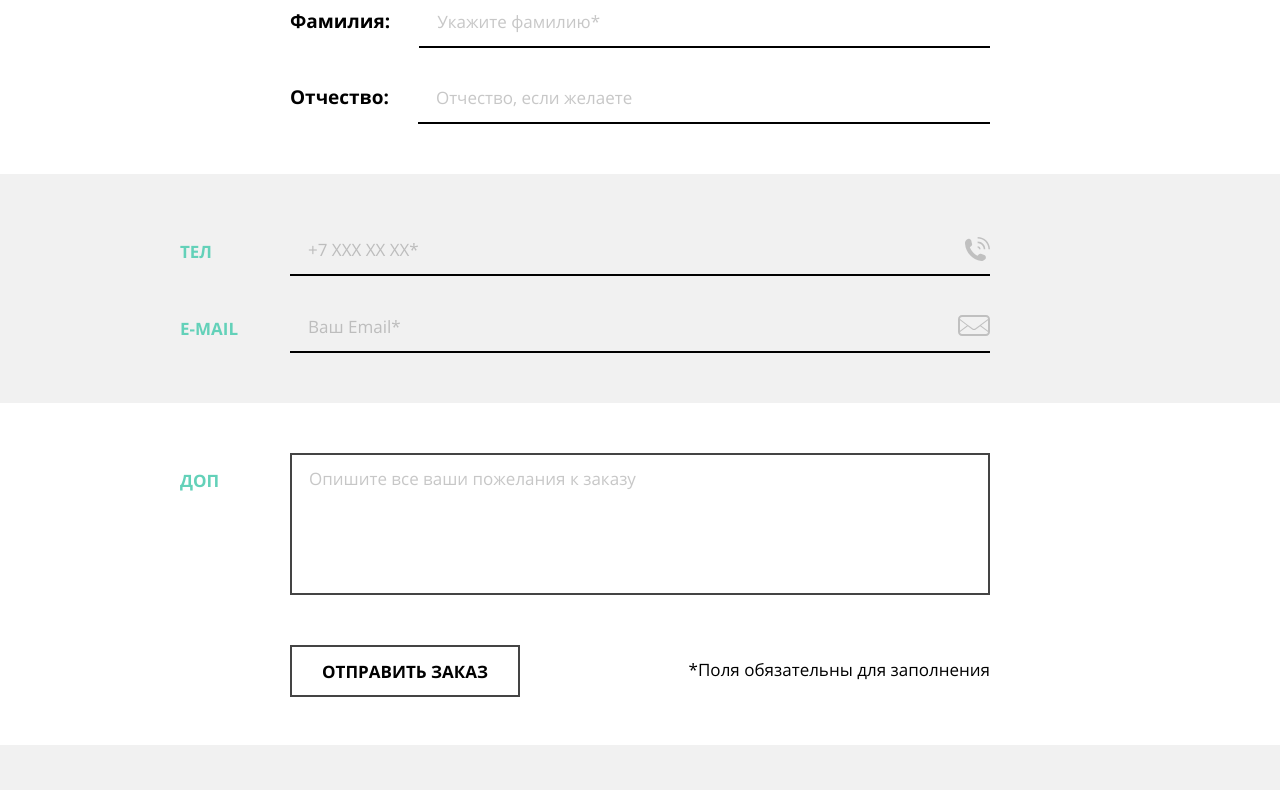
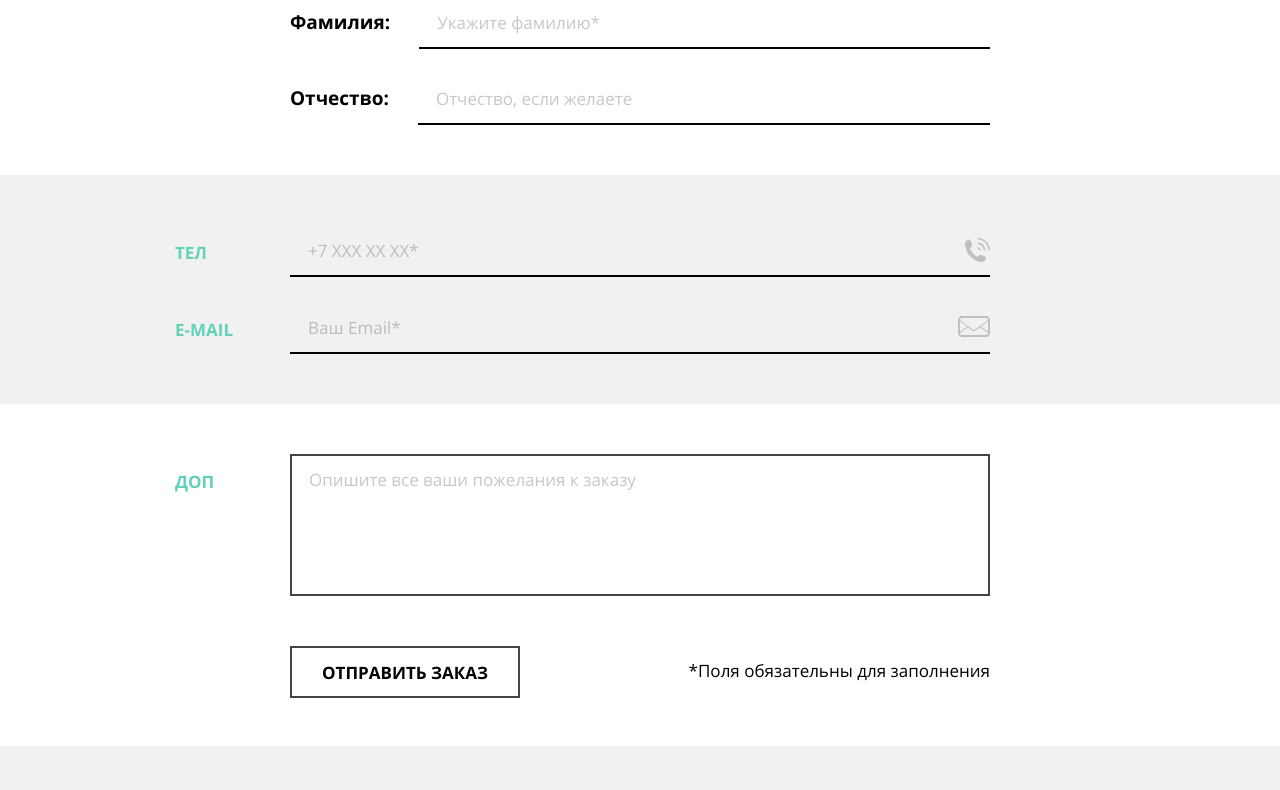
Before and after one commit to pkarev/20502-mishka, a website: page form.html in a window 1280 px wide. Shown: the part 1114-1904 px from the top of the page. Drawn offline with nearby package versions, Linux system fonts and the light colour scheme; files that its build step writes are made by us from their sources.

Commit message:
Исправления по итоговой проверке

```diff
--- a/form.html
+++ b/form.html
@@ -43,19 +43,24 @@
   </header>
   <main class="main-form">
     <form class="order-form" method="post" action="https://echo.htmlacademy.ru/">
+      <div class="container">
         <p class="order-form__text">Мы будем рады воплотить в жизнь ваши пожелания! Заполните простую форму заказа и мы свяжемся с вами, чтобы уточнить детали.</p>
+      </div>
       <fieldset class="order-form__fieldset">
-        <div class="order-form__flex-inner container container--fieldset">
+        <div class="order-form__flex-inner container">
           <h2 class="order-form__fieldset-caption">Тип</h2>
+          <div class="order-form__input-wrapper">
             <input class="order-form__input-radio order-form__input-radio--checked" type="radio" name="type" value="interior" id="interior" checked>
             <label class="order-form__label order-form__label--mb-smaller order-form__label--width100" for="interior">Аксессуар для интерьера</label>
             <input class="order-form__input-radio" type="radio" name="type" value="toy" id="toy">
             <label class="order-form__label order-form__label--mb-zero order-form__label--width100" for="toy">Детская игрушка</label>
           </div>
+        </div>
       </fieldset>
       <fieldset class="order-form__fieldset order-form__fieldset--bg-gray">
-        <div class="order-form__flex-inner container container--fieldset">
+        <div class="order-form__flex-inner container">
           <h2 class="order-form__fieldset-caption">Цвет</h2>
+          <div class="order-form__input-wrapper">
             <input class="order-form__input-checkbox order-form__input-checkbox--checked" type="checkbox" name="white" value="white" id="white" checked>
             <label class="order-form__label order-form__label" for="white">Белый</label>
             <input class="order-form__input-checkbox order-form__input-checkbox--checked" type="checkbox" name="gray" value="gray" id="gray" checked>
@@ -69,10 +74,12 @@
             <input class="order-form__input-checkbox" type="checkbox" name="orange" value="orange" id="orange">
             <label class="order-form__label order-form__label order-form__label--mb-zero" for="orange">Оранжевый</label>
           </div>
+        </div>
       </fieldset>
       <fieldset class="order-form__fieldset">
-        <div class="order-form__flex-inner container container--fieldset">
+        <div class="order-form__flex-inner container">
           <h2 class="order-form__fieldset-caption">ФИО</h2>
+          <div class="order-form__input-wrapper">
             <label class="order-form__label order-form__label--text-fields" for="name">Имя:</label>
             <input class="order-form__input-text" type="text" placeholder="Введите ваше имя*" name="name" id="name" required>
             <label class="order-form__label order-form__label--text-fields" for="surname">Фамилия:</label>
@@ -80,23 +87,30 @@
             <label class="order-form__label order-form__label--text-fields order-form__label--mb-zero" for="patronymic">Отчество:</label>
             <input class="order-form__input-text order-form__input-text--mb-zero" type="text" placeholder="Отчество, если желаете" name="pathronymic" id="patronymic">
           </div>
+        </div>
       </fieldset>
       <fieldset class="order-form__fieldset order-form__fieldset--bg-gray order-form__fieldset--pb-smaller">
-        <div class="order-form__flex-inner container container--fieldset">
+        <div class="order-form__flex-inner container">
           <h2 class="order-form__fieldset-caption order-form__fieldset-caption--mb-smaller">Тел</h2>
+          <div class="order-form__input-wrapper">
             <input class="order-form__input-text order-form__input-text--icon-phone order-form__input-text--mb-zero" type="tel" placeholder="+7 XXX XX XX*" name="phone" id="phone" required>
+          </div>
         </div>
       </fieldset>
       <fieldset class="order-form__fieldset order-form__fieldset--bg-gray order-form__fieldset--pt-zero">
-        <div class="order-form__flex-inner container container--fieldset">
+        <div class="order-form__flex-inner container">
           <h2 class="order-form__fieldset-caption order-form__fieldset-caption--mb-smaller">e-mail</h2>
+          <div class="order-form__input-wrapper">
             <input class="order-form__input-text order-form__input-text--icon-email order-form__input-text--mb-zero" type="email" placeholder="Ваш Email*" name="email" id="email" required>
+          </div>
         </div>
       </fieldset>
       <fieldset class="order-form__fieldset">
-        <div class="order-form__flex-inner container container--fieldset">
+        <div class="order-form__flex-inner container">
           <h2 class="order-form__fieldset-caption order-form__fieldset-caption--mb-smaller">Доп</h2>
+          <div class="order-form__input-wrapper">
             <textarea class="order-form__input-textarea" placeholder="Опишите все ваши пожелания к заказу" name="additional" id="additional"></textarea>
+          </div>
         </div>
       </fieldset>
       <div class="container">
--- a/sass/blocks/catalog-item.scss
+++ b/sass/blocks/catalog-item.scss
@@ -107,7 +107,7 @@
 .catalog-item__stats {
   margin: 0;
   width: 100%;
-  padding-bottom: 18px;
+  padding-bottom: 20px;
   box-sizing: border-box;
   @include font(13px, 30px);
 
@@ -171,8 +171,8 @@
 .catalog-item__price {
   margin: 0;
   box-sizing: border-box;
-  padding-top: 23px;
-  padding-bottom: 27px;
+  padding-top: 22px;
+  padding-bottom: 26px;
   padding-left: 11.54%;
   @include font(15px, 24px, bold);
 
--- a/sass/blocks/contacts.scss
+++ b/sass/blocks/contacts.scss
@@ -23,7 +23,7 @@
   }
   @include desktop {
     position: relative;
-    margin-top: 58px;
+    margin-top: 90px;
     flex-direction: column;
     &::before {
       height: 20px;
@@ -66,7 +66,7 @@
   @include desktop {
     @include font(53px, 57px, bold);
     width: 100%;
-    padding-top: 112px;
+    padding-top: 107px;
     padding-bottom: 48px;
     padding-right: 0;
     padding-left: 0;
@@ -107,7 +107,7 @@
     width: 350px;
     margin-right: 425px;
     padding-right: 0;
-    margin-bottom: 42px;
+    margin-bottom: 45px;
     box-sizing: border-box;
   }
 }
@@ -201,7 +201,7 @@
     width: 525px;
     height: 457px;
     right: 50px;
-    bottom: -52px;
+    bottom: -55px;
     background:
       url("../img/icon-map-pin.svg") no-repeat 51% 46%,
       url("../img/map-tablet@1x.jpg") no-repeat 45% 50%;
--- a/sass/blocks/container.scss
+++ b/sass/blocks/container.scss
@@ -3,7 +3,6 @@
   position: relative;
   display: flex;
   flex-wrap: wrap;
-  margin: 0 auto;
   padding: 0;
   box-sizing: border-box;
   width: 100%;
@@ -23,16 +22,6 @@
   flex-direction: column;
 }
 
-.container--fieldset {
-  @include tablet {
-    padding-left: 217px;
-  }
-
-  @include desktop {
-    padding-left: 225px;
-  }
-}
-
 .container--footer {
   @include mobile {
     flex-direction: column;
--- a/sass/blocks/goods.scss
+++ b/sass/blocks/goods.scss
@@ -3,7 +3,7 @@
   display: flex;
   flex-wrap: wrap;
   flex-direction: column;
-  justify-content: flex-end;
+  justify-content: space-between;
   min-height: 489px;
   background: #f9f9f9 url("../img/hero-mobile@1x.jpg") no-repeat 50% -17px;
   position: relative;
@@ -15,7 +15,8 @@
   @include tablet {
     background: #f9f9f9 url("../img/hero-desktop@1x.jpg") no-repeat 50% 0;
     min-height: 746px;
-    margin-top: 89px;
+    margin-top: -62px;
+    z-index: -1;
     @media (min-resolution: 144dpi), (min-resolution: 1.5dppx) {
       background-image: url("../img/hero-desktop@2x.jpg");
       background-size: 1150px auto;
@@ -35,8 +36,9 @@
   @include desktop {
     background: #f9f9f9 url("../img/hero-desktop@1x.jpg") no-repeat 50% 0%;
     background-size: 1150px auto;
-    margin-top: 89px;
     height: 746px;
+    margin-top: -58px;
+    z-index: -1;
     @media (min-resolution: 144dpi), (min-resolution: 1.5dppx) {
       background-image: url("../img/hero-desktop@2x.jpg");
     }
@@ -61,22 +63,20 @@
   padding-right: 30px;
   padding-left: 30px;
   text-align: center;
-  position: absolute;
-  top: 74px;
+  padding-top: 70px;
   @include font(27px, 30px, bold);
 
   @include tablet {
-    left: 50%;
-    top: 154px;
-    transform: translateX(-50%);
+    padding-top: 154px;
     padding-left: 130px;
     padding-right: 130px;
     @include font(43px, 50px, bold);
   }
 
   @include desktop {
-    position: absolute;
-    top: 154px;
+    padding-top: 154px;
+    padding-left: 250px;
+    padding-right: 250px;
     @include font(53px, 57px, bold);
   }
 }
@@ -130,7 +130,7 @@
   padding-top: 27px;
   padding-bottom: 28px;
   padding-left: 9.375%;
-  padding-right: 50%;
+  padding-right: 80%;
   box-sizing: border-box;
   @include font(19px, 24px, bold, #ffffff);
   text-decoration: none;
@@ -191,7 +191,6 @@
     position: absolute;
     width: 117px;
     height: 103px;
-    position: absolute;
     right: 0;
     top: 0;
     background: url("../img/icon-toy.svg") no-repeat 50% 50%;
--- a/sass/blocks/main-nav.scss
+++ b/sass/blocks/main-nav.scss
@@ -46,12 +46,12 @@
 }
 
 .main-nav__wrapper {
-  position: absolute;
   box-sizing: border-box;
   margin: 0 auto;
   width: 100%;
 
   @include mobile {
+    position: absolute;
     background-color: #ffffff;
     z-index: 1;
   }
@@ -101,22 +101,6 @@
     flex-basis: 223px * 2;
     flex-grow: 1;
     display: flex;
-  }
-}
-
-.main-nav__list--main-menu {
-  @include tablet {
-    position: absolute;
-    top: 100%;
-    left: 0;
-  }
-}
-
-.main-nav__list--secondary-menu {
-  @include tablet {
-    position: absolute;
-    top: 100%;
-    right: 0;
   }
 }
 
@@ -304,7 +288,6 @@
     position: absolute;
     width: 21px;
     height: 18px;
-    position: absolute;
     right: 84.375%;
     top: 50%;
     transform: translateY(-50%);
--- a/sass/blocks/order-form.scss
+++ b/sass/blocks/order-form.scss
@@ -26,8 +26,6 @@
     margin: 0 auto;
     padding-top: 63px;
     padding-bottom: 5px;
-    padding-right: 50px;
-    padding-left: 50px;
     @include font(17px, 30px);
   }
 
@@ -35,8 +33,8 @@
     padding-top: 105px;
     width: 700px;
     margin: 0 auto;
-    padding-right: 225px;
-    padding-left: 225px;
+    padding-right: 175px;
+    padding-left: 175px;
     @include font(17px, 30px);
     padding-bottom: 3px;
   }
@@ -66,12 +64,16 @@
 
   @include tablet {
     border: none;
-    padding: 50px 0;
+    padding-top: 50px;
+    padding-bottom: 50px;
+    display: flex;
   }
 
   @include desktop {
     border: none;
-    padding: 50px 0;
+    padding-top: 50px;
+    padding-bottom: 50px;
+    display: flex;
   }
 }
 
@@ -109,41 +111,54 @@
   @include tablet {
     display: flex;
     flex-wrap: wrap;
-    justify-content: space-between;
   }
 
   @include desktop {
     display: flex;
     flex-wrap: wrap;
-    position: relative;
+  }
+}
+
+.order-form__input-wrapper {
+  width: 100%;
+  display: flex;
+  flex-wrap: wrap;
+
+  @include tablet {
+    width: 500px;
+    display: flex;
+    flex-wrap: wrap;
+    justify-content: space-between;
+  }
+  @include desktop {
+    width: 875px;
+    display: flex;
+    flex-wrap: wrap;
   }
 }
 
 .order-form__fieldset-caption {
   margin: 0;
-  width: auto;
   margin-bottom: 22px;
-  padding-right: 25px;
+  box-sizing: border-box;
   @include font(17px, 16px, bold, $tiffany);
   text-transform: uppercase;
 
   @include mobile {
     background-color: white;
+    width: auto;
+    padding-right: 20px;
   }
 
   @include tablet {
-    position: absolute;
-    left: 50px;
-    top: 20px;
-    width: 168px;
+    padding-top: 20px;
+    width: 167px;
   }
 
   @include desktop {
-    position: absolute;
     padding-top: 20px;
-    padding-bottom: 20px;
-    width: auto;
-    left: 115px;
+    width: 175px;
+    padding-left: 60px;
   }
 }
 
--- a/sass/blocks/page-header.scss
+++ b/sass/blocks/page-header.scss
@@ -18,8 +18,8 @@
   @include tablet {
     padding-top: 95px;
     padding-bottom: 90px;
+    margin-top: -62px;
     @include font(43px, 50px, bold);
-    margin-top: 88px;
     &::after {
       content: "";
       position: absolute;
@@ -34,7 +34,7 @@
   @include desktop {
     padding-top: 95px;
     padding-bottom: 120px;
-    margin-top: 88px;
+    margin-top: -58px;
     @include font(53px, 57px, bold);
     &::after {
       content: "";
--- a/sass/blocks/production.scss
+++ b/sass/blocks/production.scss
@@ -130,7 +130,7 @@
   padding-top: 28px;
   padding-bottom: 23px;
   padding-left: 13.46%;
-  padding-right: 17.3%;
+  padding-right: 15%;
   @include font(13px, 24px);
   @include tablet {
     padding-top: 0;
--- a/sass/blocks/promo.scss
+++ b/sass/blocks/promo.scss
@@ -15,6 +15,11 @@
     margin-top: 71px;
     min-height: 636px;
   }
+}
+
+.promo__inner {
+  display: flex;
+  flex-wrap: wrap;
 }
 
 .promo__caption {
@@ -43,30 +48,29 @@
   width: 100%;
   padding-bottom: 23px;
   text-align: left;
-  @include font(17px, 20px, bold);
+  @include font(17px, 20px, bold, $tiffany);
   text-transform: uppercase;
-  color: $tiffany;
   @include tablet {
-    position: absolute;
+    width: 130px;
     padding: 0;
-    padding-left: 48px;
-    padding-right: 55px;
+    padding-left: 26px;
+    padding-right: 26px;
+    padding-top: 56px;
     box-sizing: border-box;
-    right: 90px;
-    top: 55px;
-    width: 80px;
+    text-align: center;
+    margin-left: auto;
     @include font(17px, 17px, bold, $tiffany);
   }
   @include desktop {
     width: 175px;
     text-align: center;
-    position: absolute;
     padding: 0;
+    box-sizing: border-box;
+    padding-top: 66px;
     padding-left: 48px;
     padding-right: 55px;
-    box-sizing: border-box;
-    left: 50px;
-    top: 65px;
+    order: -1;
+    @include font(17px, 17px, bold, $tiffany);
   }
 }
 
@@ -85,10 +89,10 @@
     @include font(17px, 30px, normal);
   }
   @include desktop {
-    width: 350px;
+    width: 475px;
     margin-right: 525px;
     padding-bottom: 48px;
-    padding-right: 50px;
+    padding-left: 175px;
     @include font(17px, 30px, normal);
   }
 }
@@ -107,6 +111,7 @@
   @include desktop {
     width: 291px;
     margin-right: 525px;
+    margin-left: 175px;
   }
 }
 
@@ -192,10 +197,11 @@
     @include font(20px, 24px, bold);
   }
   @include desktop {
-    width: 292px;
+    width: 475px;
     padding-top: 34px;
     margin-right: 583px;
     padding-bottom: 34px;
+    padding-left: 175px;
     @include font(20px, 24px, bold);
     margin-top: auto;
   }
--- a/sass/blocks/reviews.scss
+++ b/sass/blocks/reviews.scss
@@ -55,7 +55,8 @@
 }
 
 .reviews__item {
-  display: block;
+  display: flex;
+  flex-wrap: wrap;
   margin: 0;
   padding: 0;
   width: 100%;
@@ -64,15 +65,18 @@
 .reviews__text {
   @include font(15px, 30px);
   margin: 0;
-  padding-bottom: 4px;
+
+  @include mobile {
+    padding-bottom: 4px;
+  }
+
   @include tablet {
     @include font(17px, 30px);
-    padding-bottom: 33px;
   }
   @include desktop {
     @include font(17px, 30px);
-    padding-bottom: 13px;
     padding-right: 100px;
+    width: 100%;
   }
 }
 
@@ -81,12 +85,13 @@
     display: block;
     width: 334px;
     margin-right: auto;
+    padding-top: 33px;
   }
   @include desktop {
     display: block;
     width: 350px;
     margin-right: auto;
-    padding-bottom: 94px;
+    padding-bottom: 95px;
   }
 }
 
@@ -96,10 +101,11 @@
   @include font(17px, 24px, bold);
   font-style: normal;
   @include tablet {
-    @include font(18px, 24px);
+    @include font(18px, 24px, bold);
   }
   @include desktop {
-    @include font(18px, 24px);
+    @include font(18px, 24px, bold);
+    padding-top: 37px;
   }
 }
 
@@ -114,8 +120,8 @@
     @include font(17px, 30px);
   }
   @include desktop {
-    padding-bottom: 30px;
     @include font(17px, 30px);
+    padding-bottom: 0;
   }
 }
 
@@ -135,25 +141,21 @@
 
   @include tablet {
     width: 80px;
+    margin-top: 55px;
   }
 
   @include desktop {
     width: 88px;
+    margin-top: 37px;
   }
 }
 
 .reviews__button--prev {
   background: url("../img/icon-left-arrow.svg") no-repeat center;
   @include tablet {
-    position: absolute;
-    right: 140px;
-    bottom: 47px;
     box-sizing: border-box;
   }
   @include desktop {
-    position: absolute;
-    right: 136px;
-    bottom: 130px;
     box-sizing: border-box;
   }
 }
@@ -161,15 +163,9 @@
   background: url("../img/icon-right-arrow.svg") no-repeat center;
   @include tablet {
     margin-right: 10px;
-    position: absolute;
-    right: 45px;
-    bottom: 47px;
     box-sizing: border-box;
   }
   @include desktop {
-    position: absolute;
-    right: 50px;
-    bottom: 130px;
     box-sizing: border-box;
   }
 }
```
Also changed, not shown: catalog.html (+4 -4 lines), index.html (+19 -17 lines). Lines whose indentation alone changed are shown as unchanged.
